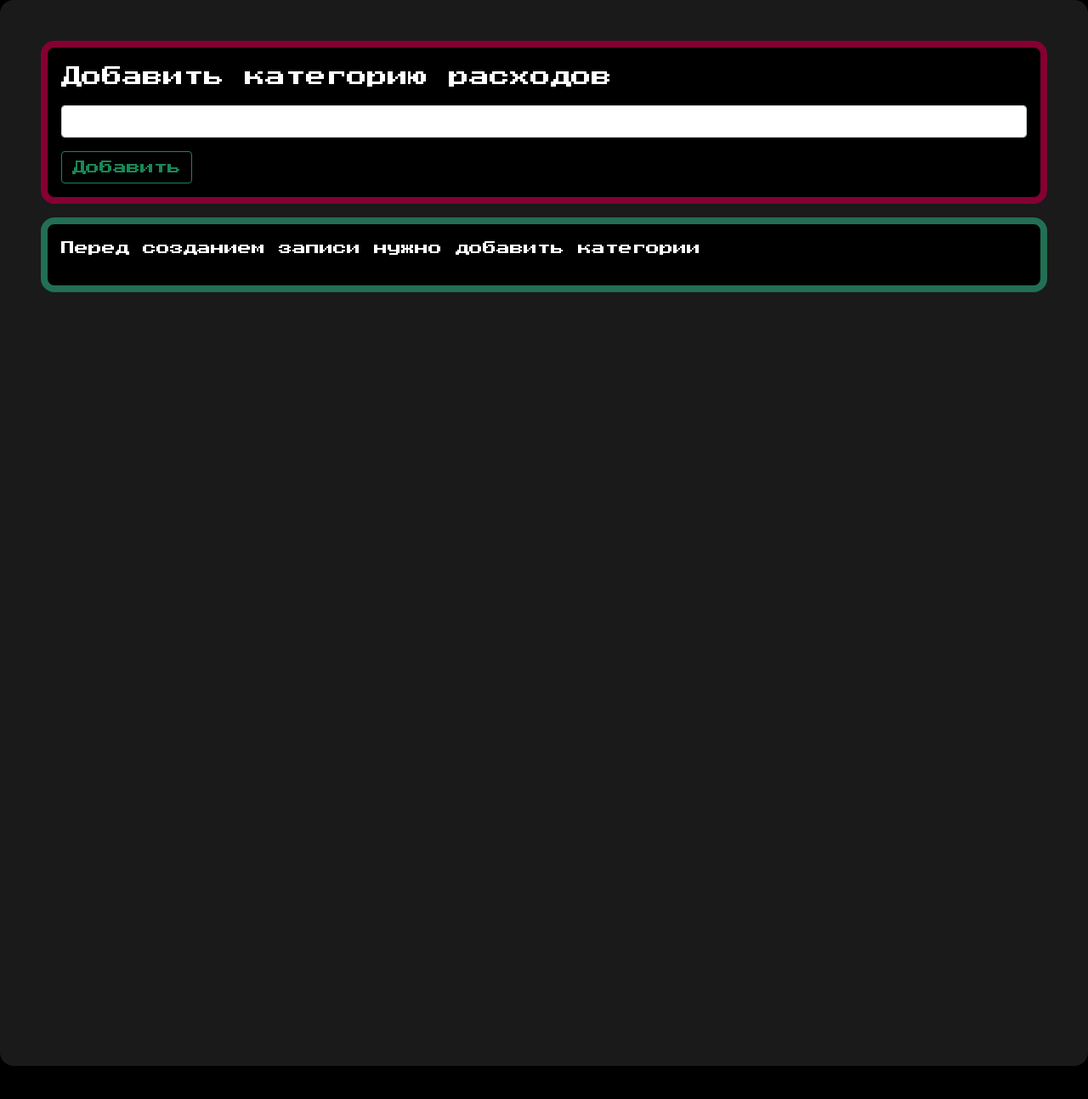
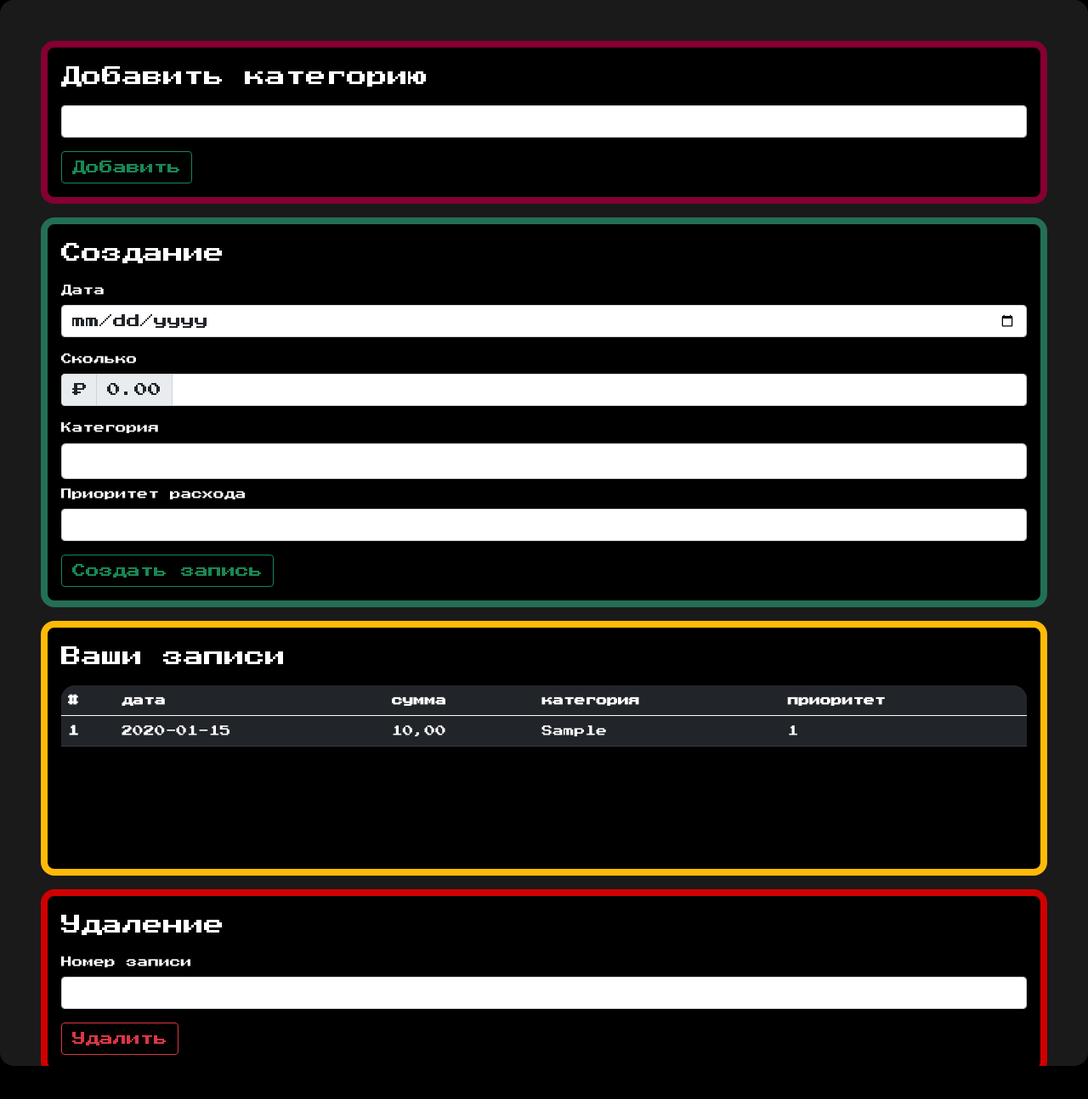
Before and after one commit to PepsiKingIV/Balanced, a Django app: page /data/credit/ in a window 1280 px wide. Shown: the part 80-1374 px from the top of the page at 85% size. Run offline with Django 5.2, Linux system fonts and the light colour scheme; a user stored in the database is signed in; tables that the repository leaves empty hold one stand-in row (values such as "Sample post"); lists and menus that the app fills with data are empty; some web fonts are replaced.

Commit message:
add a record of expenses and expense categories
Similarly to the debit page, a form for recording
expenses and types of expenses was added.
This will be followed by refactoring and
adding a record deletion form

```diff
--- a/account/views.py
+++ b/account/views.py
@@ -26,7 +26,7 @@ def user_login(request):
                     login(request, user)
                     user_id = User.objects.filter(username=f'{request.user}').values()[0]['id']
                     if not userСategories.objects.filter(user_id=user_id).exists():
-                        u = userСategories.objects.create(user_id=user_id, telegram_id='tel_id', category = {'debit': ['cat_d'], 'credit':['cat_c']})
+                        u = userСategories.objects.create(user_id=user_id, telegram_id='tel_id', category = {'debit': [], 'credit':[]})
                     data = 'Успешно'
                 else:
                     data = 'Несуществующий аккаунт'
--- a/debit/forms.py
+++ b/debit/forms.py
@@ -17,8 +17,7 @@ class credit_form(forms.Form):
         attrs={'id': "startDate", 'class': 'form-control', 'type': 'date'}))
     amount = forms.DecimalField(max_digits=9, decimal_places=2, widget=forms.NumberInput(
         attrs={'type': 'number', 'class': 'form-control', 'aria-label': 'amount'}))
-    categoty = forms.CharField(max_length=50, widget=forms.TextInput(
-        attrs={'class': 'form-control', 'type': "text", 'id': "exampleInputEmail1", 'aria-describedby': "emailHelp"}))
+    category = forms.ChoiceField(choices=[] ,required=True, widget=forms.Select(attrs={'class':'form-control form-control-lg  select', 'style':'font-size: 1rem;'}))
     priority = forms.IntegerField(max_value=10, widget=forms.NumberInput(
         attrs={'type': 'number', 'class': 'form-control', 'aria-label': 'amount'}))
 
--- a/debit/templates/debit/credit.html
+++ b/debit/templates/debit/credit.html
@@ -5,36 +5,32 @@
 {% if request.user.is_authenticated %}
 <div>
     <div class="form" style="border-color: #840032;">
-        <p style="font-size: 1.5rem;">Добавить категорию расходов</p>
-        <input id="startDate" class="form-control" type="text" />
-        <button type="button" class="btn btn-outline-success" style="margin-top: 1rem;">Добавить</button>
+      <form method='post'>
+        <p style="font-size: 1.5rem;">Добавить категорию </p>
+        {% csrf_token %}
+        {{ category_form.category }}
+        <button type="submit" class="btn btn-outline-success" style="margin-top: 1rem;">Добавить</button>
+      </form>
     </div>
-    {% if data.categoryRecords %}
     <div class="form" style="border-color: #226f54;">
         <p style="font-size: 1.5rem;">Создание</p>
+        <form method='post'>
+          {% csrf_token %}
           <label for="startDate" style="margin-bottom: 0.5rem;">Дата</label>
-        <input id="startDate" class="form-control" type="date" />
+          {{ debit_form.date }}
           <label for="startDate" style="margin-bottom: 0.5rem; margin-top: 1rem;">Сколько</label>
           <div class="input-group mb-3">
               <span class="input-group-text">₽</span>
               <span class="input-group-text">0.00</span>
-            <input type="number" class="form-control" aria-label="amount">
+              {{ debit_form.amount }}
           </div>
           <label for="startDate" style="margin-bottom: 0.5rem;">Категория</label>
-        <select class="form-select" aria-label="Default select example">
-            <option selected>кварплата</option>
-            <option value="1">еда</option>
-            <option value="2">одежда</option>
-            <option value="3">транспорт</option>
-        </select>
-        <button type="button" class="btn btn-outline-success" style="margin-top: 1rem;">Создать запись</button>
+          {{ debit_form.category }}
+          <label for="startDate" style="margin-bottom: 0.5rem; margin-top: 0.5rem;">Приоритет расхода</label>
+          {{ debit_form.priority }}
+          <button type="submit" class="btn btn-outline-success" style="margin-top: 1rem;">Создать запись</button>
+        </form>
     </div>
-    {% else%}
-    <div class="form" style="border-color: #226f54;">
-      <p style="font-size: 1rem; color: #fff">Перед созданием записи нужно добавить категории</p>
-  </div>
-    {% endif %}
-    {% if data.debitTableRecords %}
     <div class="form" style="border-color: #FFBA08; height: 300px">
         <p style="font-size: 1.5rem;">Ваши записи</p>
         <div class="table-responsive" style="overflow: auto; height: 200px; border-radius: 1rem">
@@ -45,27 +41,19 @@
                     <th scope="col">дата</th>
                     <th scope="col">сумма</th>
                     <th scope="col">категория</th>
+                    <th scope="col">приоритет</th>
                   </tr>
                 </thead>
                 <tbody>
+                  {% for el in records %}
                   <tr>
-                    <th scope="row">1</th>
-                    <td>11.02.2012</td>
-                    <td>202310,21</td>
-                    <td>зарплата</td>
+                    <th scope="row">{{el.id}}</th>
+                    <td>{{el.date}}</td>
+                    <td>{{el.amount}}</td>
+                    <td>{{el.category}}</td>
+                    <td>{{el.priority}}</td>
                   </tr>
-                  <tr>
-                    <th scope="row">2</th>
-                    <td>11.02.2012</td>
-                    <td>202310,21</td>
-                    <td>зарплата</td>
-                  </tr>
-                  <tr>
-                    <th scope="row">3</th>
-                    <td>11.02.2012</td>
-                    <td>202310,21</td>
-                    <td>зарплата</td>
-                  </tr>
+                  {% endfor %}
                 </tbody>
               </table>
           </div>
@@ -82,7 +70,6 @@
     </div>
     </div>
 </div>
-  {% endif %}
     {% else %}
     <div style="padding: 6rem">
         <p >Перед тем, как начать пользоваться войдите в аккаунт </p>
@@ -96,4 +83,4 @@
 
 {% block page3 %}
 style="text-decoration: underline;"
-{% endblock page3%}
+{% endblock page3 %}
--- a/debit/views.py
+++ b/debit/views.py
@@ -9,75 +9,93 @@ from account.models import userСategories
 
 
 def v_debit(request):
-    user_id = User.objects.filter(username=f'{request.user}').values()[0]['id']
     form_1 = debit_form()
     form_2 = category()
     form_3 = delete_record()
-    categoryJSON = {}
-    if userСategories.objects.filter(user_id=user_id).exists():
-        categoryJSON = userСategories.objects.filter(
-            user_id=user_id).values()[0]["category"]
-        choices = []
-        categories = categoryJSON['debit'].copy()
-        for i in categories:
-            choices.append([i, i])
-        form_1.base_fields['category'].choices = choices
-    print("0")
-    if request.method == 'POST':
-        if 'date' in request.POST:
-            form_1 = debit_form(request.POST)
-            print(request.POST)
-            print(form_1)
-            if form_1.is_valid():
-                print("done")
-                data.objects.create(user_id=user_id, date=request.POST['date'],
-                                    category=request.POST['category'], amount=request.POST['amount'])
-                return redirect(to='http://127.0.0.1:8000/data/debit')
-        elif 'category' in request.POST:
-            form_2 = category(request.POST)
-            if form_2.is_valid():
-                if not request.POST["category"] in categoryJSON['debit']:
-                    categoryJSON['debit'].append(request.POST["category"])
-                if 'cat_d' in categoryJSON["debit"]:
-                    categoryJSON["debit"].remove('cat_d')
-                if 'cat_c' in categoryJSON["credit"]:
-                    categoryJSON["credit"].remove('cat_c')
-                print(categoryJSON)
-                userСategories.objects.filter(
-                    user_id=user_id).update(category=categoryJSON)
-                categoryJSON.clear()
-                return redirect(to='http://127.0.0.1:8000/data/debit')
+    if request.user.is_authenticated:
+        user_id = User.objects.filter(username=f'{request.user}').values()[0]['id']
+        categoryJSON = {}
+        if userСategories.objects.filter(user_id=user_id).exists():
+            categoryJSON = userСategories.objects.filter(
+                user_id=user_id).values()[0]["category"]
+            choices = []
+            categories = categoryJSON['debit'].copy()
+            for i in categories:
+                choices.append([i, i])
+            form_1.base_fields['category'].choices = choices
+        if request.method == 'POST':
+            if 'date' in request.POST:
+                form_1 = debit_form(request.POST)
+                print(request.POST)
+                print(form_1)
+                if form_1.is_valid():
+                    print("done")
+                    data.objects.create(user_id=user_id, date=request.POST['date'],
+                                        category=request.POST['category'], amount=request.POST['amount'])
+                    return redirect(to='http://127.0.0.1:8000/data/debit')
+            elif 'category' in request.POST:
+                form_2 = category(request.POST)
+                if form_2.is_valid():
+                    if not request.POST["category"] in categoryJSON['debit']:
+                        categoryJSON['debit'].append(request.POST["category"])
+                    if 'cat_d' in categoryJSON["debit"]:
+                        categoryJSON["debit"].remove('cat_d')
+                    print(categoryJSON)
+                    userСategories.objects.filter(
+                        user_id=user_id).update(category=categoryJSON)
+                    categoryJSON.clear()
+                    return redirect(to='http://127.0.0.1:8000/data/debit')
+        else:
+            records = data.objects.all()
     else:
-        records = data.objects.all()
+        records = 'none'
     return render(request, 'debit/debit.html', {'debit_form': form_1, 'category_form': form_2, 'records': records})
 
 
 def v_credit(request):
-    form_1 = debit_form()
+    form_1 = credit_form()
     form_2 = category()
     form_3 = delete_record()
-    print("0")
-    if request.method == 'POST':
-        print('1')
-        print(request.POST)
-        if 'debit' in request.POST:
-            print('3')
-            form_1 = debit_form(request.POST)
-            if form_1.is_valid():
-                form_1.save()
-        elif 'category' in request.POST:
-            form_2 = category(request.POST)
-            if form_2.is_valid():
-                user_id = User.objects.filter(
-                    username=f'{request.user}').values()[0]['id']
-                categoryJSON = userСategories.objects.filter(
-                    user_id=user_id).values()[0]["category"]
-                categoryJSON['debit'].append(request.POST["category"])
-                if 'cat_d' in categoryJSON["debit"]:
-                    categoryJSON["debit"].remove('cat_d')
-                if 'cat_c' in categoryJSON["credit"]:
-                    categoryJSON["credit"].remove('cat_c')
-                print(categoryJSON)
-                userСategories.objects.filter(
-                    user_id=user_id).update(category=categoryJSON)
-    return render(request, 'debit/credit.html')
+    if request.user.is_authenticated:
+        user_id = User.objects.filter(username=f'{request.user}').values()[0]['id']
+
+        categoryJSON = {}
+        if userСategories.objects.filter(user_id=user_id).exists():
+            categoryJSON = userСategories.objects.filter(
+                user_id=user_id).values()[0]["category"]
+            choices = []
+            categories = categoryJSON['credit'].copy()
+            for i in categories:
+                choices.append([i, i])
+            form_1.base_fields['category'].choices = choices
+        print("0")
+        if request.method == 'POST':
+            if 'date' in request.POST:
+                form_1 = debit_form(request.POST)
+                print(request.POST)
+                print(form_1)
+                if form_1.is_valid():
+                    print("done")
+                    credit.objects.create(user_id=user_id, date=request.POST['date'],
+                                        category=request.POST['category'],
+                                        amount=request.POST['amount'],
+                                        priority = request.POST['priority'])
+                    return redirect(to='http://127.0.0.1:8000/data/credit')
+            elif 'category' in request.POST:
+                form_2 = category(request.POST)
+                if form_2.is_valid():
+                    if not request.POST["category"] in categoryJSON['credit']:
+                        categoryJSON['credit'].append(request.POST["category"])
+                    if 'cat_c' in categoryJSON["credit"]:
+                        categoryJSON["credit"].remove('cat_c')
+                    print(categoryJSON)
+                    userСategories.objects.filter(
+                        user_id=user_id).update(category=categoryJSON)
+                    categoryJSON.clear()
+                    return redirect(to='http://127.0.0.1:8000/data/credit')
+        else:
+            records = credit.objects.all()
+    else:
+        records = ''
+
+    return render(request, 'debit/credit.html', {'debit_form': form_1, 'category_form': form_2, 'records': records})
```
Lines whose indentation alone changed are shown as unchanged.
